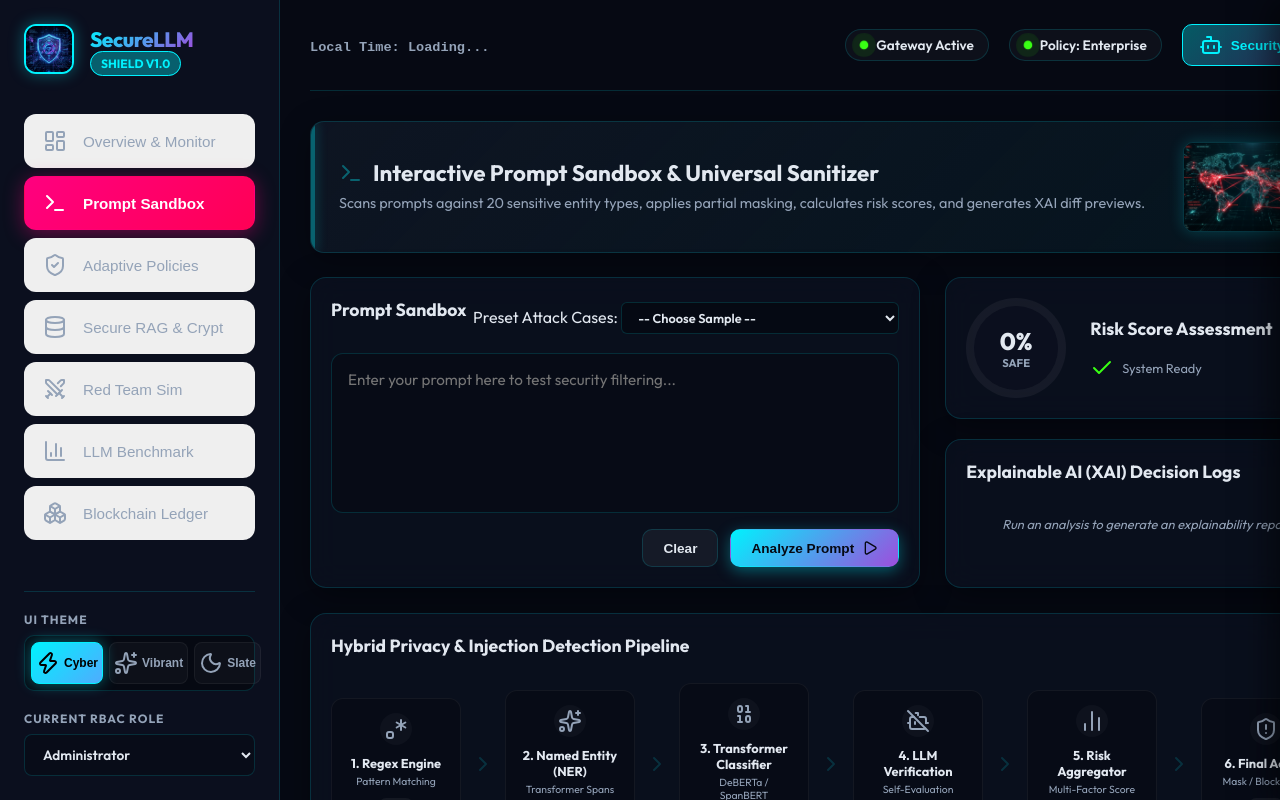
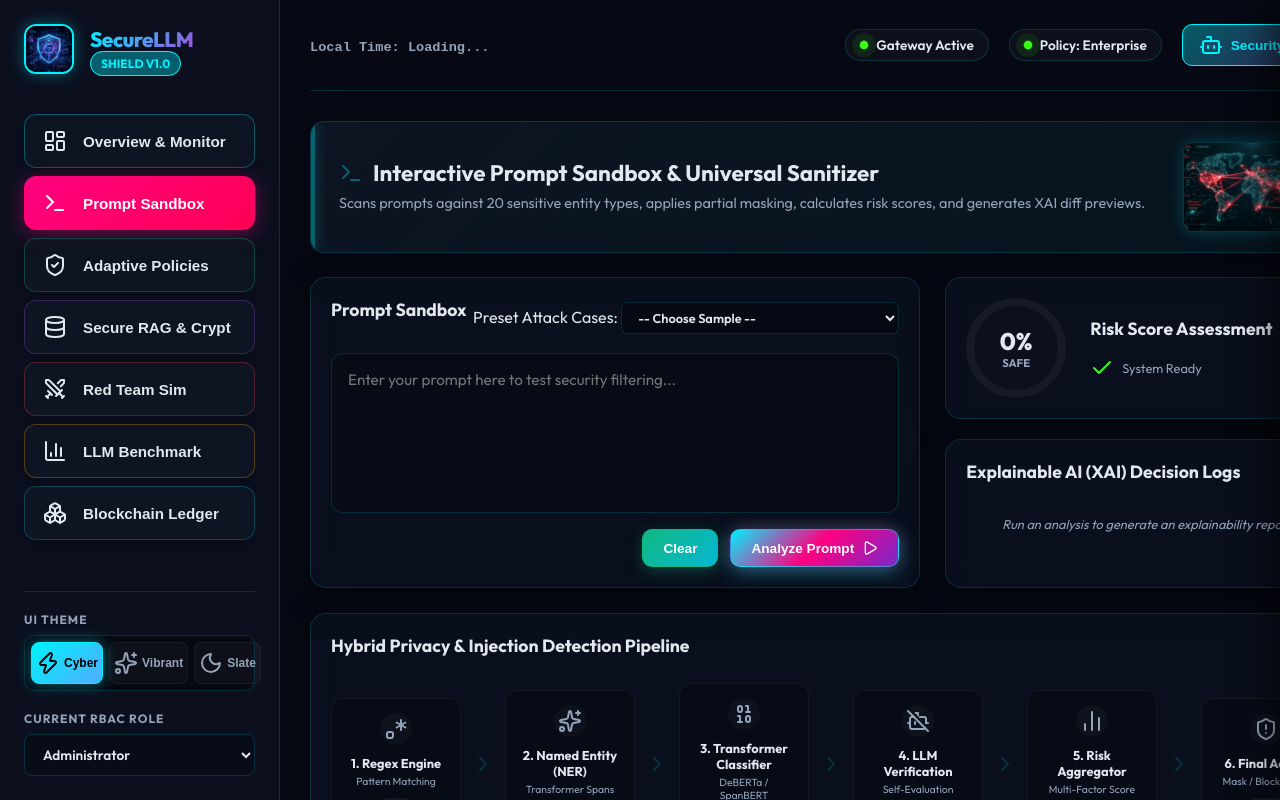
Before and after one commit to subashp-2104/SecureLLM-Shield, a plain HTML site: page index.html in a window 1280 px wide. Both pictures are taken after a click on the button "Prompt Sandbox". Shown: the top 800 px of the page. Drawn offline with nearby package versions, Linux system fonts and the light colour scheme.

Commit message:
Transform all application buttons into vibrant multi-color glowing elements

```diff
--- a/style.css
+++ b/style.css
@@ -172,13 +172,16 @@ body {
     align-items: center;
     gap: 16px;
     padding: 14px 18px;
-    color: var(--text-muted);
+    color: var(--text-main);
     text-decoration: none;
     font-size: 0.95rem;
-    font-weight: 500;
+    font-weight: 600;
     border-radius: 12px;
-    border: 1px solid transparent;
-    transition: all var(--transition-speed);
+    background: rgba(16, 24, 38, 0.6);
+    border: 1px solid rgba(255, 255, 255, 0.1);
+    transition: all 0.3s cubic-bezier(0.4, 0, 0.2, 1);
+    cursor: pointer;
+    box-shadow: 0 4px 12px rgba(0, 0, 0, 0.2);
 }
 
 .nav-item i {
@@ -187,26 +190,49 @@ body {
     transition: transform var(--transition-speed);
 }
 
+/* Individual Colorful Accents for Sidebar Items */
+.nav-item[onclick*="'overview'"] {
+    border-color: rgba(0, 242, 254, 0.3);
+}
+.nav-item[onclick*="'overview'"] i { color: #00f2fe; }
+
+.nav-item[onclick*="'playground'"] {
+    border-color: rgba(255, 0, 127, 0.3);
+}
+.nav-item[onclick*="'playground'"] i { color: #ff007f; }
+
+.nav-item[onclick*="'policy'"] {
+    border-color: rgba(16, 185, 129, 0.3);
+}
+.nav-item[onclick*="'policy'"] i { color: #10b981; }
+
+.nav-item[onclick*="'rag'"] {
+    border-color: rgba(157, 78, 221, 0.3);
+}
+.nav-item[onclick*="'rag'"] i { color: #9d4edd; }
+
+.nav-item[onclick*="'redteam'"] {
+    border-color: rgba(239, 68, 68, 0.3);
+}
+.nav-item[onclick*="'redteam'"] i { color: #ef4444; }
+
+.nav-item[onclick*="'benchmark'"] {
+    border-color: rgba(245, 158, 11, 0.3);
+}
+.nav-item[onclick*="'benchmark'"] i { color: #f59e0b; }
+
+.nav-item[onclick*="'audit'"] {
+    border-color: rgba(6, 182, 212, 0.3);
+}
+.nav-item[onclick*="'audit'"] i { color: #06b6d4; }
+
 .nav-item:hover {
-    color: var(--text-main);
-    background: rgba(255, 255, 255, 0.05);
-    border: 1px solid rgba(255, 255, 255, 0.08);
+    transform: translateY(-2px);
+    filter: brightness(1.2);
 }
 
 .nav-item:hover i {
-    transform: translateX(3px);
-}
-
-.nav-item.active {
-    color: var(--bg-main);
-    background: linear-gradient(135deg, var(--primary), var(--secondary));
-    font-weight: 600;
-    border: 1px solid transparent;
-    box-shadow: 0 4px 20px var(--primary-glow);
-}
-
-.nav-item.active i {
-    color: var(--bg-main);
+    transform: translateX(4px) scale(1.1);
 }
 
 .sidebar-footer {
@@ -806,24 +832,31 @@ tr:hover td {
 }
 
 .btn-primary {
-    background: linear-gradient(135deg, var(--primary), var(--secondary));
-    color: var(--bg-main);
-    box-shadow: 0 4px 15px var(--primary-glow);
+    background: linear-gradient(135deg, #00f2fe 0%, #ff007f 50%, #7928ca 100%);
+    color: #ffffff;
+    font-weight: 700;
+    border: 1px solid rgba(0, 242, 254, 0.5);
+    box-shadow: 0 4px 20px rgba(0, 242, 254, 0.4), 0 0 15px rgba(255, 0, 127, 0.3);
 }
 
 .btn-primary:hover {
-    box-shadow: 0 4px 25px var(--primary-glow);
-    transform: translateY(-1px);
+    box-shadow: 0 6px 30px rgba(0, 242, 254, 0.6), 0 0 25px rgba(255, 0, 127, 0.5);
+    transform: translateY(-2px);
+    filter: brightness(1.15);
 }
 
 .btn-secondary {
-    background: rgba(255, 255, 255, 0.05);
-    border: 1px solid var(--border-glass);
-    color: var(--text-main);
+    background: linear-gradient(135deg, #10b981 0%, #06b6d4 100%);
+    border: 1px solid #10b981;
+    color: #ffffff;
+    font-weight: 700;
+    box-shadow: 0 4px 15px rgba(16, 185, 129, 0.3);
 }
 
 .btn-secondary:hover {
-    background: rgba(255, 255, 255, 0.1);
+    box-shadow: 0 6px 25px rgba(16, 185, 129, 0.5);
+    transform: translateY(-2px);
+    filter: brightness(1.15);
 }
 
 .btn-full {
```
